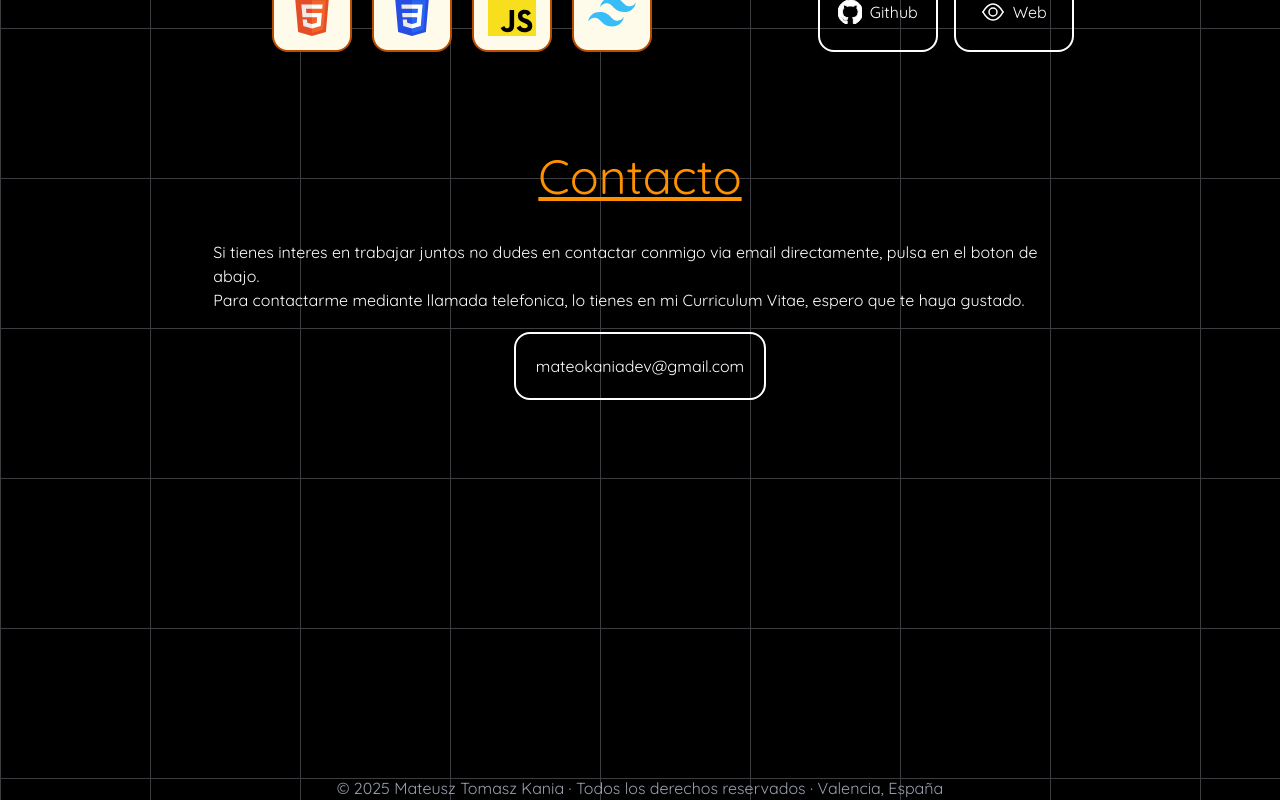
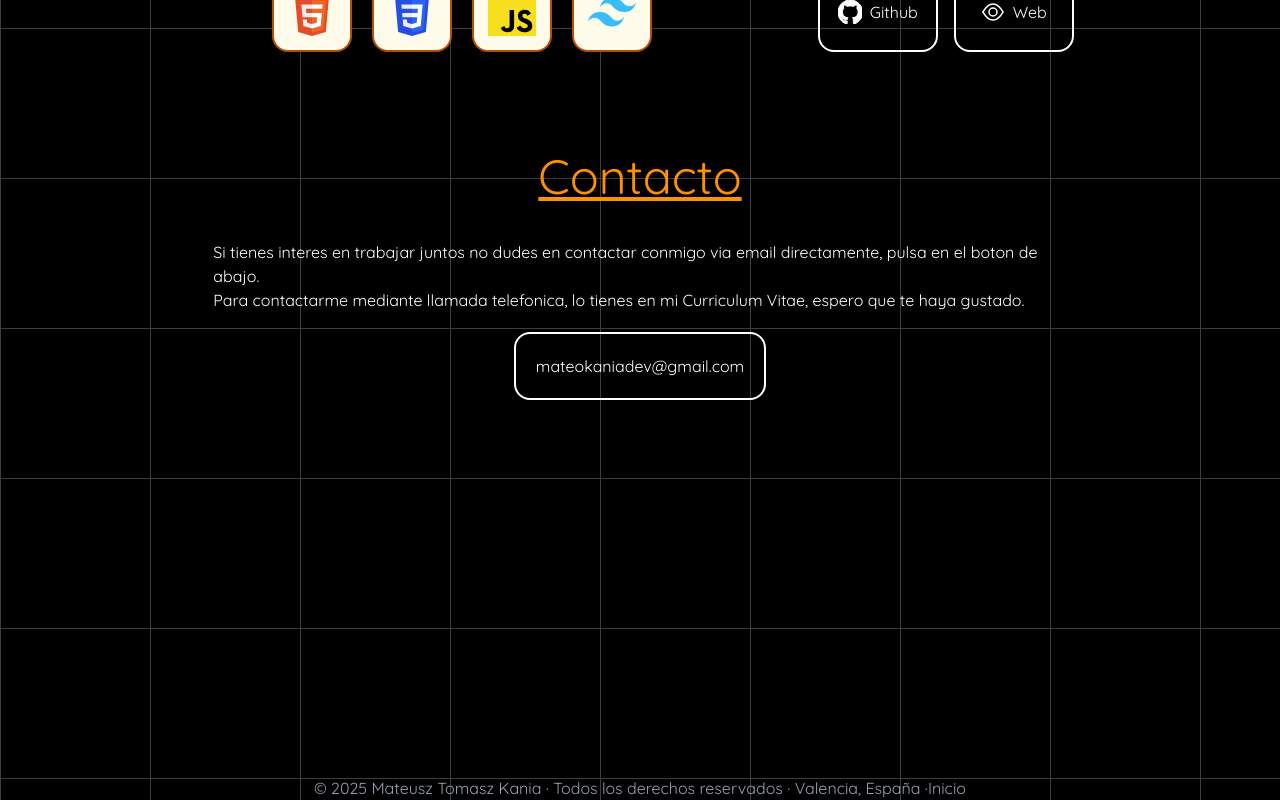
Before and after one commit to MateoKania/portfolio-mateusz, a React (Vite) app: page / in a window 1280 px wide. Shown: the part 2972-3772 px from the top of the page. Built offline with nearby package versions, Linux system fonts and the light colour scheme.

Commit message:
Update footer.jsx
add return to home in fotter

```diff
--- a/src/sections/footer.jsx
+++ b/src/sections/footer.jsx
@@ -5,7 +5,7 @@ export function Footer() {
         <footer>
           <p className="flex text-gray-400 items-center justify-center w-8/12  mx-auto">
             © 2025 Mateusz Tomasz Kania · Todos los derechos reservados ·
-            Valencia, España
+            Valencia, España · <a href="#home">Inicio</a>
           </p>
         </footer>
       </section>
```
